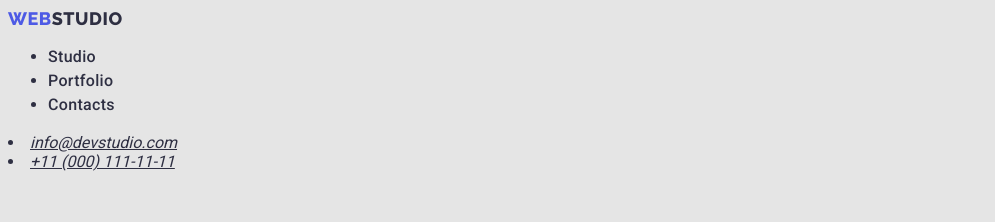
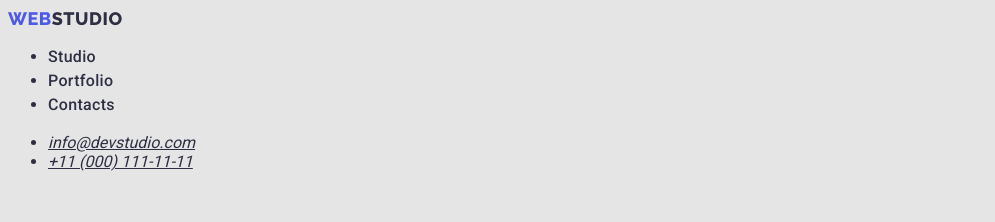
Before and after one commit to Ninel35/goit-markup-hw-02, a plain HTML site: page index.html in a window 1280 px wide. Shown: the top 222 px of the page, without its empty margins (0-995 px from the left). Drawn offline with Linux system fonts and the light colour scheme.

Commit message:
new combi

```diff
--- a/index.html
+++ b/index.html
@@ -27,12 +27,16 @@
         </ul>
       </nav>
       <address class="header-contacts">
-        <ul">
+        <ul>
           <li>
-            <a class="header-contacts-list" href="mailto:info@devstudio.com">info@devstudio.com</a>
+            <a class="header-contacts-list" href="mailto:info@devstudio.com"
+              >info@devstudio.com</a
+            >
           </li>
           <li>
-            <a class="header-contacts-list" href="tel:+110001111111">+11 (000) 111-11-11</a>
+            <a class="header-contacts-list" href="tel:+110001111111"
+              >+11 (000) 111-11-11</a
+            >
           </li>
         </ul>
       </address>
```
